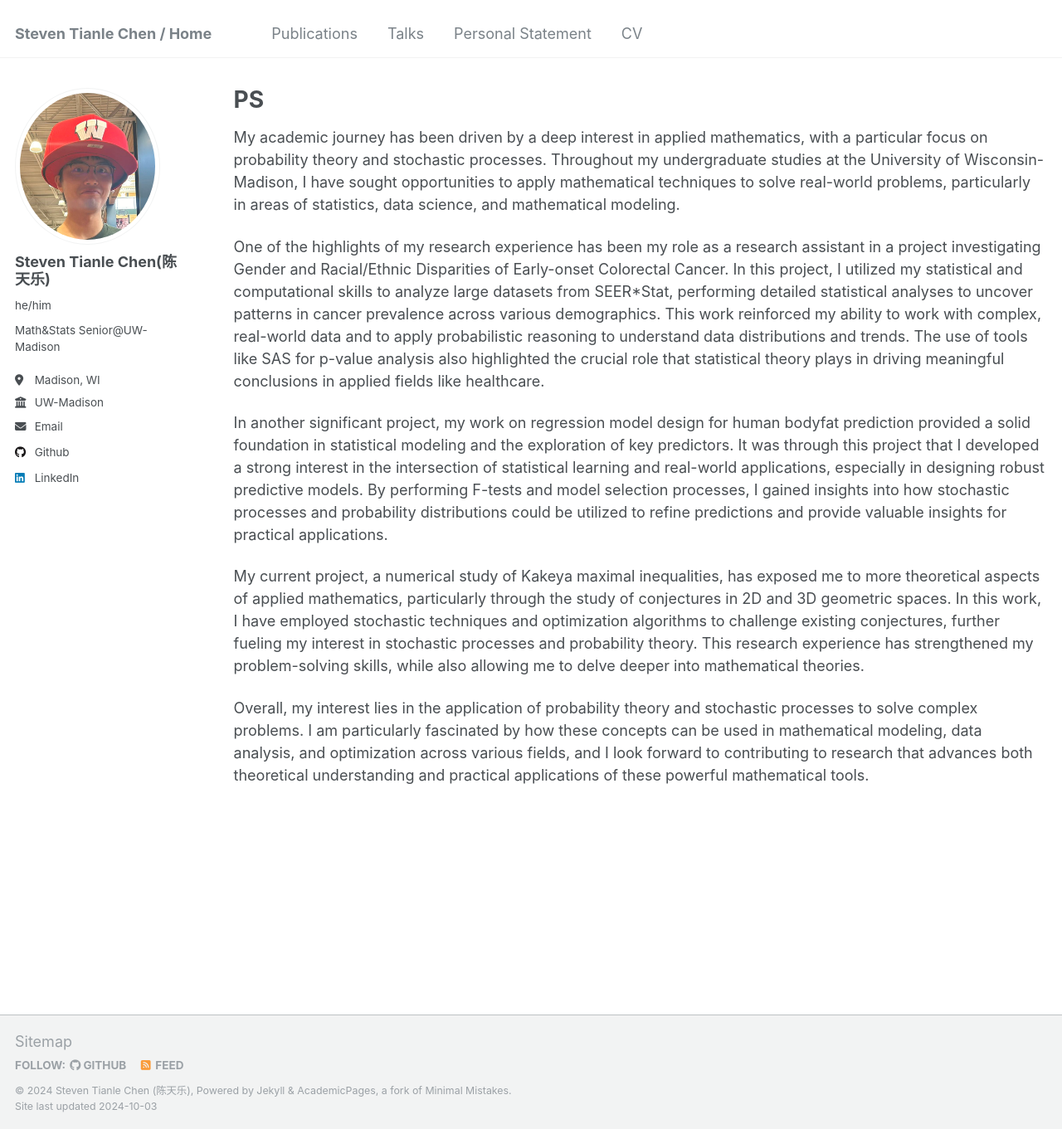
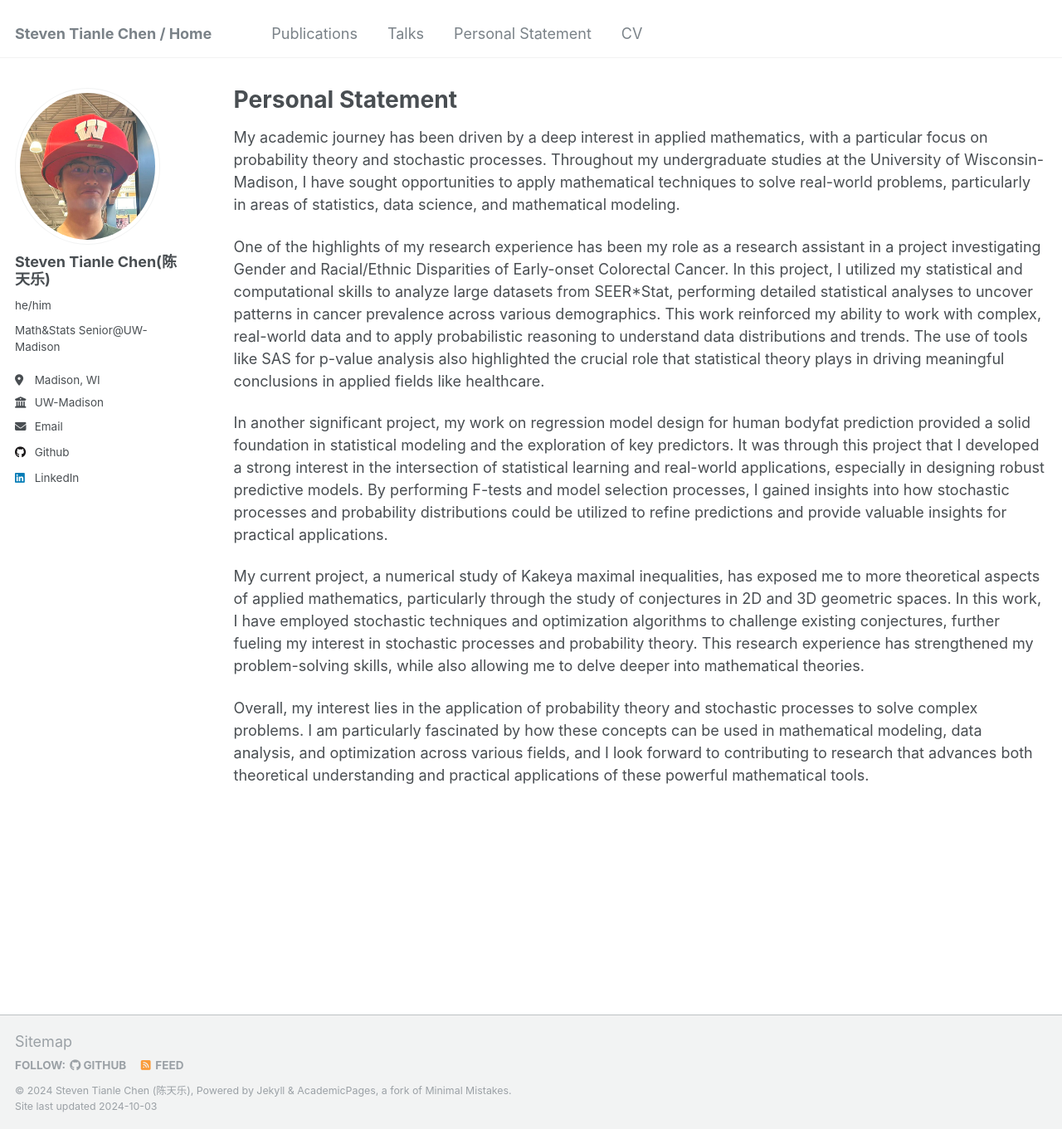
Before and after one commit to sttlchen/sttlchen.github.io, a Jekyll site: the page built from _pages/ps.md, in a window 1280 px wide and 1361 px high. Shown: the whole window at 83% size. Built offline with Jekyll 4.4.1, drawn with Linux system fonts in a browser that asks for light colours.

Commit message:
Update ps.md

```diff
--- a/_pages/ps.md
+++ b/_pages/ps.md
@@ -1,6 +1,6 @@
 ---
 layout: archive
-title: "PS"
+title: "Personal Statement"
 permalink: /ps/
 author_profile: true
 redirect_from:
```
